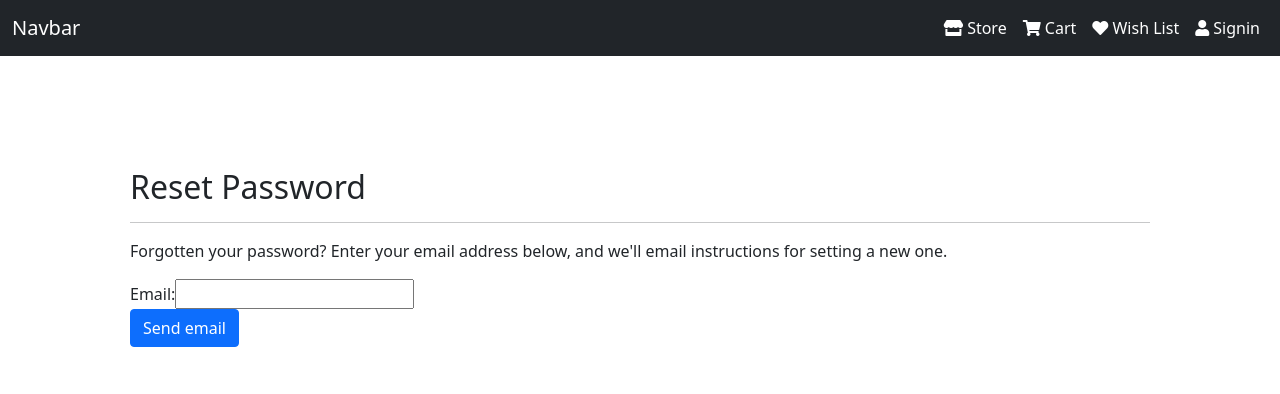
After one commit to ianmanalo1026/e-commerce, a Django app: page /password-reset/ in a window 1280 px wide. The commit adds this page. Shown: the top 394 px of the page. Run offline with Django 3.2, Linux system fonts and the light colour scheme.

Commit message:
authentication and user creation complete

```diff
--- /dev/null
+++ b/ecomm/account/templates/account/base.html
@@ -0,0 +1,56 @@
+<!doctype html>
+<html lang="en">
+  <head>
+    <!-- Required meta tags -->
+    <meta charset="utf-8">
+    <meta name="viewport" content="width=device-width, initial-scale=1">
+
+    <!-- Bootstrap CSS -->
+    <link href="https://cdn.jsdelivr.net/npm/bootstrap@5.0.0-beta2/dist/css/bootstrap.min.css" rel="stylesheet" integrity="sha384-BmbxuPwQa2lc/FVzBcNJ7UAyJxM6wuqIj61tLrc4wSX0szH/Ev+nYRRuWlolflfl" crossorigin="anonymous">
+
+    <link rel="stylesheet" href="https://use.fontawesome.com/releases/v5.15.2/css/all.css" integrity="sha384-vSIIfh2YWi9wW0r9iZe7RJPrKwp6bG+s9QZMoITbCckVJqGCCRhc+ccxNcdpHuYu" crossorigin="anonymous">
+  </head>
+  <body>
+    <section class="Navbar mb-5">
+    <nav class="navbar navbar-expand-lg navbar-dark bg-dark ">
+        <div class="container-fluid">
+          <a class="navbar-brand" href="#">Navbar</a>
+          <button class="navbar-toggler" type="button" data-bs-toggle="collapse" data-bs-target="#navbarNav" aria-controls="navbarNav" aria-expanded="false" aria-label="Toggle navigation">
+            <span class="navbar-toggler-icon"></span>
+          </button>
+          <div class="collapse navbar-collapse justify-content-end" id="navbarNav">
+            <ul class="navbar-nav ">
+              <li class="nav-item">
+                <a class="nav-link active" aria-current="page" href="#"><i class="fas fa-store"></i> Store</a>
+              </li>
+              <li class="nav-item">
+                <a class="nav-link active" href="#"><i class="fas fa-shopping-cart"></i> Cart</a>
+              </li>
+              <li class="nav-item">
+                <a class="nav-link active" href="#"><i class="fas fa-heart"></i> Wish List</a>
+              </li>
+              {% if user.is_authenticated %}
+              <li class="nav-item">
+                <a class="nav-link active" href="{% url 'account:signout' %}"><i class="fas fa-sign-out-alt"></i> Signout</a>
+              </li>
+              {%else%}
+              <li class="nav-item">
+                <a class="nav-link active" href="{% url 'account:signin' %}"><i class="fas fa-user"></i> Signin</a>
+              </li>
+              {% endif %}
+            </ul>
+          </div>
+        </div>
+      </nav>
+    </section>
+
+    <section class="container content">
+        {% block content %}{% endblock %}
+
+    </section>
+
+    <section class="footer">
+
+    </section>
+  </body>
+</html>
--- /dev/null
+++ b/ecomm/account/templates/account/password_reset.html
@@ -0,0 +1,22 @@
+{% extends 'account/base.html' %}
+
+
+{% block content %}
+
+
+	<!--Reset Password-->
+	<div class="container p-5">
+  	 	<h2 class="font-weight-bold mt-3">Reset Password</h2>
+		<hr>
+		<p>Forgotten your password? Enter your email address below, and we'll email instructions for setting a new one.</p>
+        <form method="POST">
+            {% csrf_token %}
+            {{ form }}
+			<div>
+				<button class="btn btn-primary" type="submit">Send email</button>
+			</div>
+
+        </form>
+  	</div>
+
+{% endblock %}
--- a/ecomm/account/templates/account/signup.html
+++ b/ecomm/account/templates/account/signup.html
@@ -1,10 +1,12 @@
+{% extends 'account/base.html' %}
 {% block content%}
 <div class="container">
-    <div class="form-control w-50 mx-auto">
+    <div class="form-control w-50 mx-auto shadow">
         <form method="POST">
+            <h1 class='my-3 text-center'>Sign Up</h1>
             {% csrf_token %}
             {{ form.as_p}}
-            <button type="submit" class="btn btn-success">Submit</button>
+            <button type="submit" class="btn btn-success my-3">Submit</button>
         </form>
     </div>
 
--- a/ecomm/account/urls.py
+++ b/ecomm/account/urls.py
@@ -1,5 +1,6 @@
-from django.urls import path
+from django.urls import path, reverse_lazy
 from .views import SignUpView, SignInView, SignOutView
+from django.contrib.auth import views as auth_views
 
 app_name = "account"
 
@@ -7,4 +8,5 @@ urlpatterns = [
     path('signup/', SignUpView.as_view(), name="signup"),
     path('signin/', SignInView.as_view(), name="signin"),
     path('signout/', SignOutView.as_view(), name="signout"),
+
 ]
--- a/ecomm/account/views.py
+++ b/ecomm/account/views.py
@@ -1,3 +1,4 @@
+from django.contrib import messages
 from django.shortcuts import render, redirect
 from .forms import UserRegisterForm, UserSigninForm
 from django.contrib.auth import login, logout, authenticate
@@ -25,7 +26,8 @@ class SignInView(FormView):
                 login(request, user)
                 return redirect(self.success_url)
         else:
-            return render(request, self.template_name, {"form":self.form_class})
+            msg = messages.warning(request, "Incorrect Username or Password!")
+            return render(request, self.template_name, {"form":self.form_class, 'message':msg})
 
 class SignOutView(TemplateView):
     template_name = "accounts/signout.html"
@@ -33,4 +35,4 @@ class SignOutView(TemplateView):
 
     def get(self, request, *args, **kwargs):
         logout(request)
-        return render(request, 'accounts/signout.html')
+        return render(request, 'account/signout.html')
--- a/ecomm/ecomm/urls.py
+++ b/ecomm/ecomm/urls.py
@@ -15,9 +15,32 @@ Including another URLconf
 """
 from django.contrib import admin
 from django.urls import path, include
+from django.contrib.auth import views as auth_views
 
 urlpatterns = [
     path('admin/', admin.site.urls),
     path('account/', include('account.urls')),
     path('', include('ecommpage.urls')),
+
+    path('password-reset/',
+         auth_views.PasswordResetView.as_view(
+             template_name='account/password_reset.html'
+         ),
+         name='password_reset'),
+    path('password-reset/done/',
+         auth_views.PasswordResetDoneView.as_view(
+             template_name='account/password_reset_done.html'
+         ),
+         name='password_reset_done'),
+    path('password-reset-confirm/<uidb64>/<token>/',
+         auth_views.PasswordResetConfirmView.as_view(
+             template_name='account/password_reset_confirm.html'
+         ),
+         name='password_reset_confirm'),
+    path('password-reset-complete/',
+         auth_views.PasswordResetCompleteView.as_view(
+             template_name='account/password_reset_complete.html'
+         ),
+         name='password_reset_complete'),
+
 ]
--- /dev/null
+++ b/ecomm/ecommpage/templates/ecommpage/home.html
@@ -0,0 +1,4 @@
+{% extends 'account/base.html' %}
+{% block content%}
+<h1>HomePage</h1>
+{% endblock %}
--- a/ecomm/ecommpage/views.py
+++ b/ecomm/ecommpage/views.py
@@ -3,4 +3,4 @@ from django.http import HttpResponse
 
 
 def home(request):
-    return HttpResponse("hello")
+    return render(request, 'ecommpage/home.html')
```
Also changed, not shown: ecomm/account/templates/account/password_reset_complete.html (added, +12 -0 lines), ecomm/account/templates/account/password_reset_confirm.html (added, +16 -0 lines), ecomm/account/templates/account/password_reset_done.html (added, +11 -0 lines), ecomm/account/templates/account/signin.html (+18 -2 lines), ecomm/account/templates/account/signout.html (+8 -1 lines), ecomm/ecomm/settings.py (+8 -0 lines), ecomm/db.sqlite3, 1 other file.
